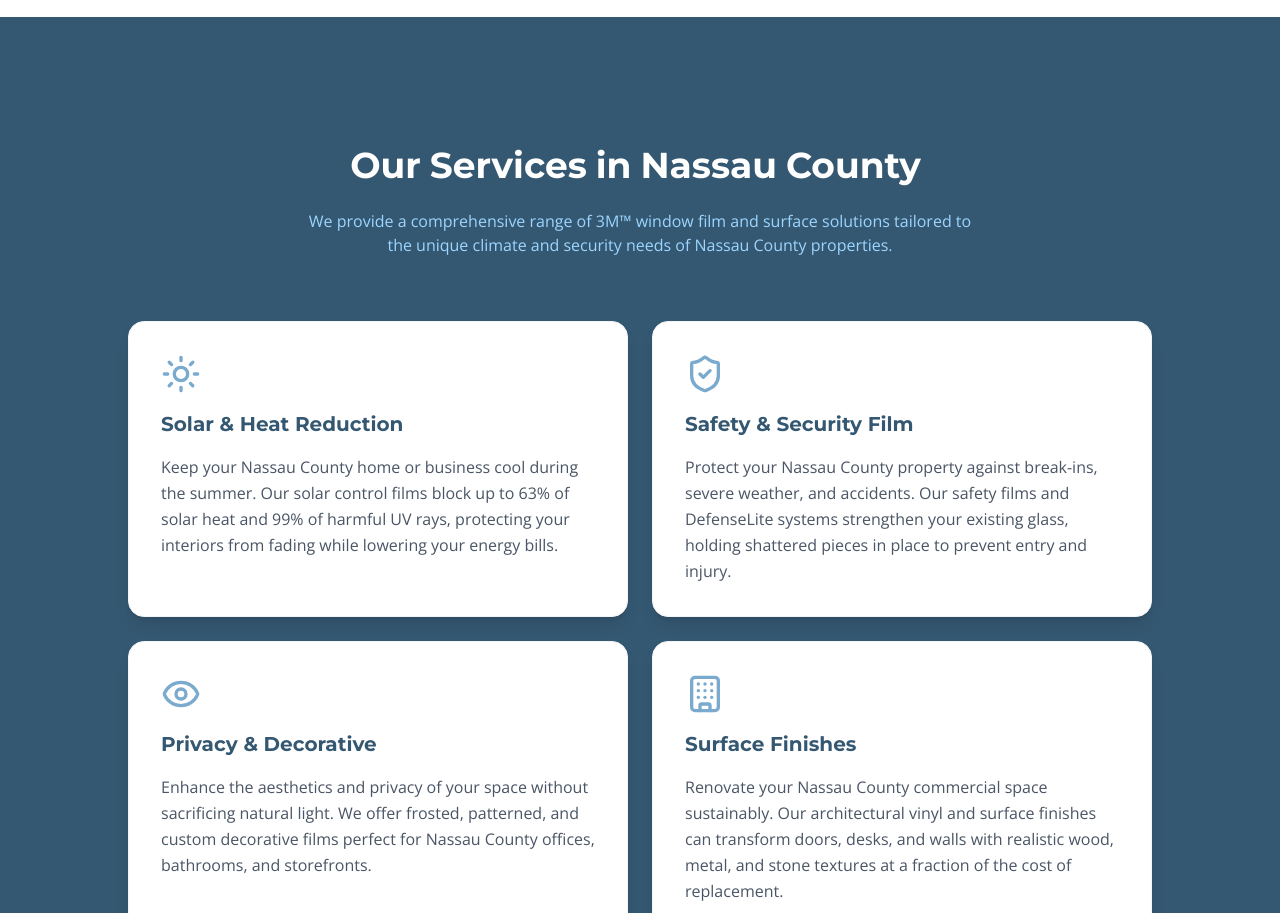
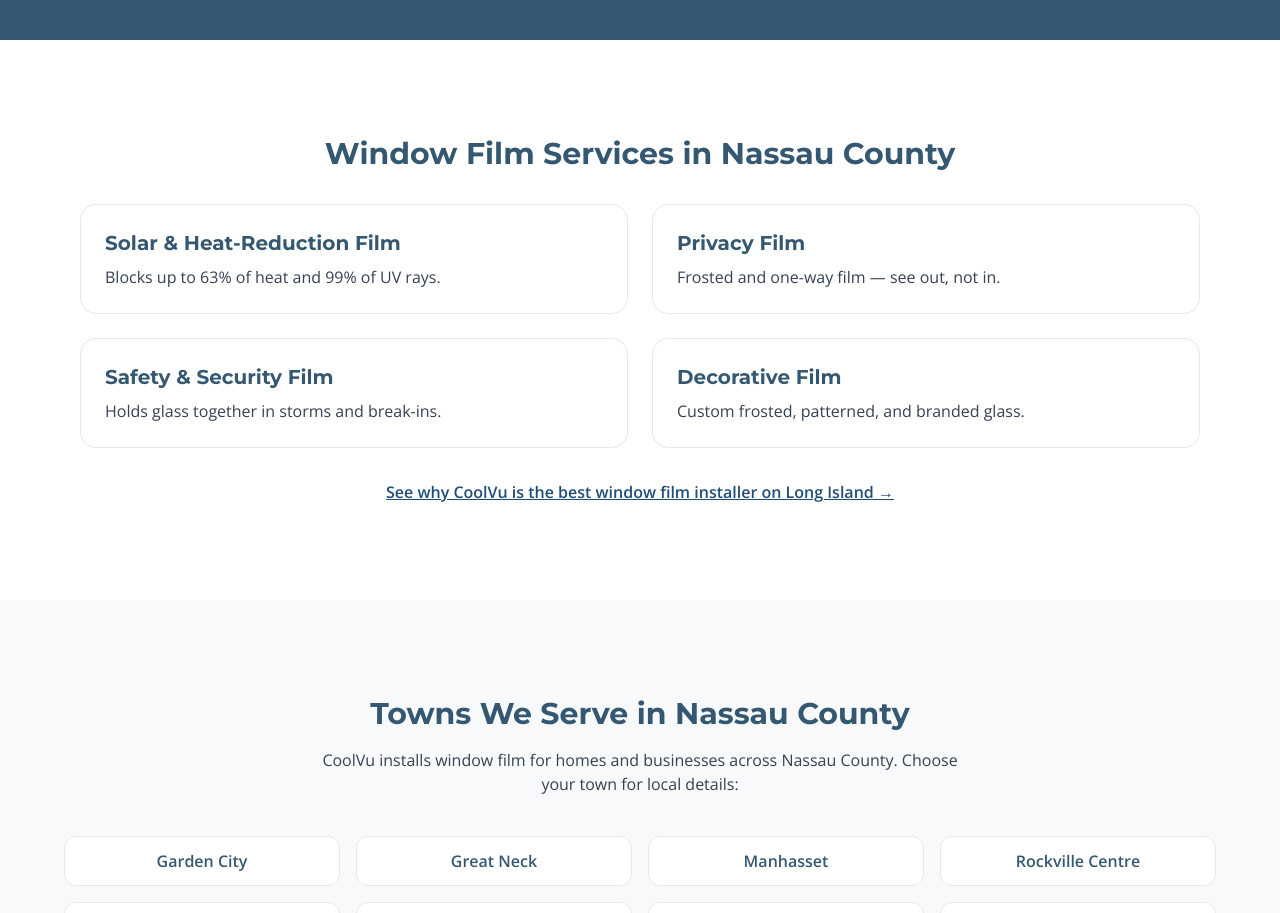
Before and after one commit to pjs8875/CoolVu, a Next.js app: page /locations/nassau-county in a window 1280 px wide. Shown: the part 640-1553 px from the top of the page. Built offline with nearby package versions, Linux system fonts and the light colour scheme; no server answers.

Commit message:
Add Nassau County window film hub page

```diff
--- /dev/null
+++ b/app/locations/nassau-county/page.tsx
@@ -0,0 +1,59 @@
+import CountyWindowFilmLayout from "@/components/CountyWindowFilmLayout";
+import Navbar from "@/components/Navbar";
+import Footer from "@/components/Footer";
+import { buildPageMetadata } from "@/lib/seo/metadata-builders";
+
+export const metadata = buildPageMetadata({
+  title: "Nassau County Window Film | Solar, Privacy & Safety | CoolVu",
+  description: "CoolVu installs solar, privacy, safety & decorative window film across Nassau County — Garden City, Great Neck, Levittown & more. Free estimate: 516-535-9555.",
+  path: "/locations/nassau-county",
+});
+
+const TOWNS = [
+  { slug: "garden-city", name: "Garden City" },
+  { slug: "great-neck", name: "Great Neck" },
+  { slug: "manhasset", name: "Manhasset" },
+  { slug: "rockville-centre", name: "Rockville Centre" },
+  { slug: "massapequa", name: "Massapequa" },
+  { slug: "levittown", name: "Levittown" },
+  { slug: "east-meadow", name: "East Meadow" },
+  { slug: "plainview", name: "Plainview" },
+  { slug: "syosset", name: "Syosset" },
+  { slug: "hempstead", name: "Hempstead" },
+  { slug: "oyster-bay", name: "Oyster Bay" },
+];
+
+const FAQ = [
+  {
+    q: "Does CoolVu install window film throughout Nassau County?",
+    a: "Yes — CoolVu of Long Island serves every Nassau County community, including Garden City, Great Neck, Manhasset, Rockville Centre, Massapequa, Levittown, East Meadow, Plainview, Syosset, Hempstead, and Oyster Bay. Call 516-535-9555 for a free estimate.",
+  },
+  {
+    q: "How much does window film cost in Nassau County?",
+    a: "Most residential projects range from a few hundred to a few thousand dollars depending on the number of windows and the film type. CoolVu gives free, no-obligation in-home estimates across Nassau County — call 516-535-9555.",
+  },
+  {
+    q: "What kind of window film is best for Nassau County homes?",
+    a: "Solar film is the most popular for cutting heat and lowering PSEG bills; privacy film is common for street-facing and bathroom windows; and safety film adds storm and break-in protection. CoolVu helps you pick the right film for your home.",
+  },
+  {
+    q: "Is there a warranty on CoolVu window film?",
+    a: "Yes — CoolVu residential window film carries a lifetime warranty and blocks 99% of UV rays. We serve all of Nassau and Suffolk County from our Westbury base.",
+  },
+];
+
+export default function Page() {
+  return (
+    <div className="min-h-screen bg-white flex flex-col">
+      <Navbar isTransparent={false} />
+      <CountyWindowFilmLayout
+        county="Nassau County"
+        countySlug="nassau-county"
+        intro="From the North Shore Gold Coast to the South Shore, CoolVu installs solar, privacy, safety, and decorative window film for Nassau County homes and businesses — blocking 99% of UV and up to 63% of summer heat."
+        towns={TOWNS}
+        faq={FAQ}
+      />
+      <Footer />
+    </div>
+  );
+}
```
